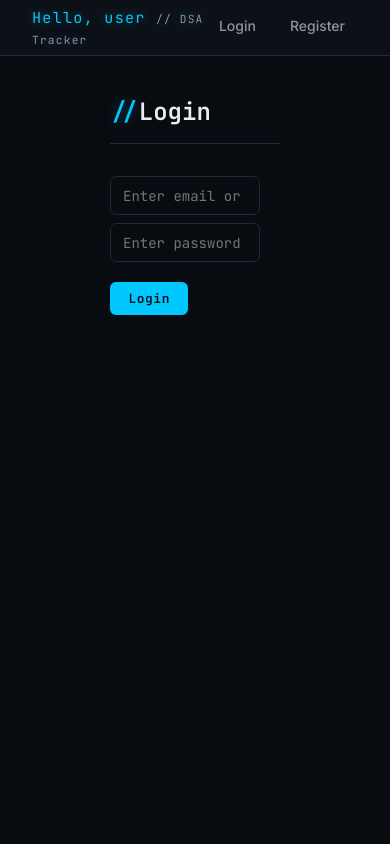
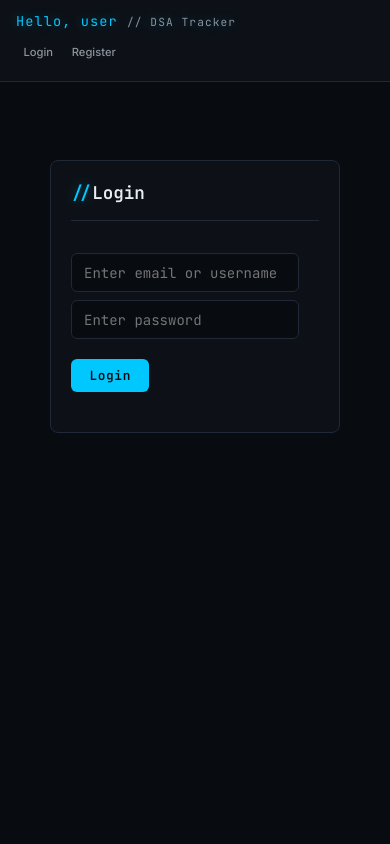
Before and after one commit to hellkeyes/flask-dsa-tracker, a Flask app: page /login in a window 390 px wide. Run offline with Flask 3, Linux system fonts and the light colour scheme.

Commit message:
mobile responsive

```diff
--- a/app/static/css/style.css
+++ b/app/static/css/style.css
@@ -79,12 +79,12 @@ body {
 
 /* ── Main content (adjust for top navbar) ── */
 .main {
-  margin-left: 0;
   margin-top: 56px;
   padding: 2.5rem 2rem;
-  width: 60%;
+  width: 100%;
+  max-width: 1200px;
+  margin-left: auto;
   margin-right: auto;
-  margin-left: auto;
 }
 
 /* ── Page header ── */
@@ -433,32 +433,131 @@ input[type="checkbox"] {
   align-items: start;
 }
 
+.pattern-scroll {
+  max-height: 600px;
+  overflow-y: auto;
+  scrollbar-width: none;
+  scrollbar-color: rgba(0, 200, 255, 0.25) var(--surface);
+}
+
+.pattern-scroll::-webkit-scrollbar {
+  display: none;
+}
+
+/* ── Mobile Responsive ── */
 @media (max-width: 768px) {
+
+  /* Main content — full width, less padding */
+  .main {
+    padding: 1rem;
+    margin-top: 80px;
+    max-width: 100%;
+  }
+
+  /* Navbar — wrap on small screens */
+  .navbar {
+    height: auto;
+    flex-wrap: wrap;
+    padding: 0.75rem 1rem;
+    gap: 0.5rem;
+  }
+
+  .navbar-links {
+    flex-wrap: wrap;
+    gap: 0.25rem;
+    width: 100%;
+  }
+
+  .nav-link {
+    font-size: 0.75rem;
+    padding: 0.4rem 0.5rem;
+  }
+
+  .navbar-logo {
+    font-size: 0.85rem;
+  }
+
+  /* Dashboard grid — single column */
   .dashboard-grid {
     grid-template-columns: 1fr;
   }
+
+  /* Cards — full width, no fixed height */
+  .card {
+    padding: 0.875rem;
+    height: auto;
+    margin-bottom: 0.75rem;
   }
 
-/* Chrome, Edge, Safari */
-::-webkit-scrollbar {
-    width: 6px;
+  /* Stat blocks — stack vertically */
+  .stat-block {
+    flex-direction: column;
+    gap: 0.5rem;
   }
 
-::-webkit-scrollbar-track {
-    background: transparent;
+  .stat {
+    min-width: unset;
+    width: 100%;
   }
 
-::-webkit-scrollbar-thumb {
-    background: #2b2f36;
-    border-radius: 10px;
+  /* Page title */
+  .page-title {
+    font-size: 1.1rem;
   }
 
-::-webkit-scrollbar-thumb:hover {
-    background: #00c8ff;
+  /* Buttons */
+  .btn {
+    font-size: 0.75rem;
+    padding: 0.45rem 1rem;
   }
 
-/* Firefox */
-* {
-    scrollbar-width: thin;
-    scrollbar-color: #2b2f36 transparent;
+  /* Form card — full width */
+  .form-card {
+    max-width: 100%;
+    padding: 1.25rem;
   }
+
+  /* Checkbox grid — two columns on tablet */
+  .checkbox-grid ul {
+    grid-template-columns: 1fr 1fr;
+  }
+
+  /* Stat value smaller on mobile */
+  .stat-value {
+    font-size: 1.35rem;
+  }
+}
+
+/* ── Small phones ── */
+@media (max-width: 480px) {
+
+  .main {
+    padding: 0.75rem;
+    margin-top: 100px;
+  }
+
+  /* Checkbox grid — single column on phones */
+  .checkbox-grid ul {
+    grid-template-columns: 1fr;
+  }
+
+  /* Nav links smaller */
+  .nav-link {
+    font-size: 0.7rem;
+    padding: 0.35rem 0.4rem;
+  }
+
+  /* Cards tighter */
+  .card {
+    padding: 0.75rem;
+  }
+
+  /* Tags wrap naturally */
+  .tag {
+    font-size: 0.65rem;
+  }
+
+  .badge {
+    font-size: 0.65rem;
+  }
+}
--- a/app/templates/auth/login.html
+++ b/app/templates/auth/login.html
@@ -2,9 +2,13 @@
 {% block title %}Login{% endblock %}
 {% block content %}
 
+<div style="display: flex; justify-content: center; margin-top: 3rem;">
+  <div class="form-card">
+
 <div class="page-header">
   <h1 class="page-title"><span class="accent">//</span>Login</h1>
 </div>
+
     <div class="form-group">
     <form method="POST">
         {{ form.hidden_tag() }}
@@ -17,5 +21,6 @@
     </div>
     </form>
     </div>
+</div>
 
 {% endblock %}
--- a/app/templates/auth/register.html
+++ b/app/templates/auth/register.html
@@ -2,6 +2,9 @@
 {% block title %}Register{% endblock %}
 {% block content %}
 
+
+<div style="display: flex; justify-content: center; margin-top: 3rem;">
+  <div class="form-card">
 <div class="page-header">
   <h1 class="page-title"><span class="accent">//</span>Register</h1>
 </div>
@@ -18,5 +21,6 @@
         {{ form.submit() }}
         </div>
     </form>
+</div>
 
 {% endblock %}
--- a/app/templates/main/all_patterns.html
+++ b/app/templates/main/all_patterns.html
@@ -9,6 +9,7 @@
 <div>
     <p class="page-header" style="font-family: var(--mono); font-size: 1.25rem">Pattern Insights: </p>
     {% for pattern_name, pattern_stat in pattern_attempts.items() %}
+    <div class="pattern-scroll">
     <div class="card">
             <div class="card-title">{{ pattern_name }}</div>
             <div style="display: flex; gap: 2rem; margin: 0.75rem 0;">
--- a/app/templates/main/all_problems.html
+++ b/app/templates/main/all_problems.html
@@ -12,13 +12,13 @@
     <p class="page-header" style="font-family: var(--mono); font-size: 1.25rem">Problems Solved: </p>
 
     {% for user_problem in user_problems %}
+    <div class="pattern-scroll">
     <div class="card">
             <div class="card-title">{{user_problem.problem.title }}</div>
             <div class="card-meta">
             <span class="badge badge-{{ user_problem.problem.difficulty | lower }}">
             Difficulty: {{ user_problem.problem.difficulty }}
-        </span>
-    </div>
+            </span></div>
 
         <div style="margin: 0.5rem 0;">
         <span class="tag">Patterns:
@@ -30,6 +30,8 @@
 
         <a class="btn btn-ghost btn-sm" href="{{ url_for('main.log_attempt', user_problem_id=user_problem.id) }}">Attempt Again</a>
         <a class="btn" style="font-size: 0.75rem; color: var(--muted); margin-top: 0.5rem;" href="{{ url_for('main.problem_detail', user_problem_id=user_problem.id) }}">Details</a>
+    </div>
+
     </div>
     {% endfor %}
 
```
Also changed, not shown: app/templates/main/dashboard.html (+8 -0 lines). Lines whose indentation alone changed are shown as unchanged.
